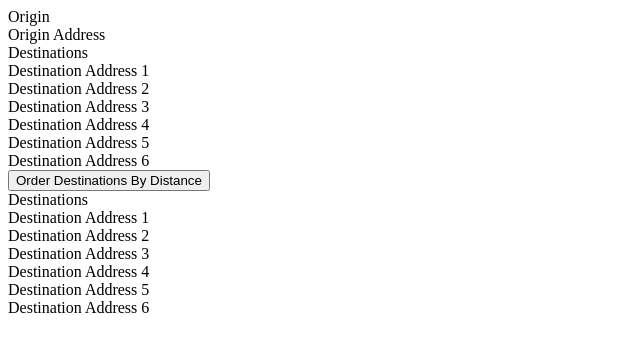
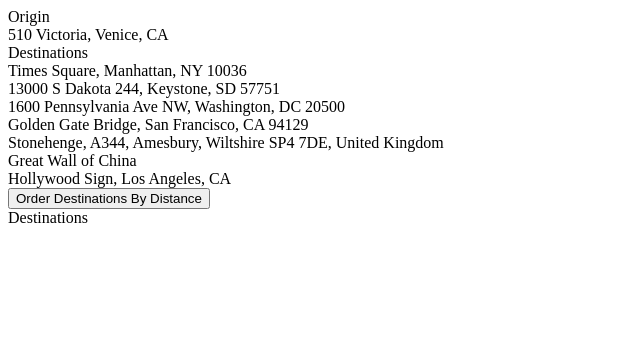
Before and after one commit to codercr/geocoding, a plain HTML site: page public/index.html in a window 1280 px wide. Shown: the whole page, without its empty margins (0-640 px from the left). Drawn offline with Linux system fonts and the light colour scheme; some packages are replaced by stand-ins of ours.

Commit message:
Add GeocodingView to start dom visualization (Basic ugly DOM render)

```diff
--- a/public/index.html
+++ b/public/index.html
@@ -5,6 +5,7 @@
     <script src="https://maps.googleapis.com/maps/api/js?libraries=places&libraries=geometry&v=3.exp"></script>
     <script src="/javascripts/widgets/Geocoding.js"></script>
     <script src="/javascripts/widgets/geocoding/Location.js"></script>
+    <script src="/javascripts/views/GeocodingView.js"></script>
 </head>
 <body>
 
@@ -12,21 +13,12 @@
     <div class="unsorted">
         <div class="origin">
             <div>Origin</div>
-            <div class="addresses">
-                <div class="address">Origin Address</div>
-            </div>
+            <div class="addresses"></div>
         </div>
 
         <div class="destinations">
             <div>Destinations</div>
-            <div class="addresses">
-                <div class="address">Destination Address 1</div>
-                <div class="address">Destination Address 2</div>
-                <div class="address">Destination Address 3</div>
-                <div class="address">Destination Address 4</div>
-                <div class="address">Destination Address 5</div>
-                <div class="address">Destination Address 6</div>
-            </div>
+            <div class="addresses"></div>
         </div>
     </div>
     <div class="sortButton">
@@ -36,18 +28,24 @@
         <div class="origin"></div>
         <div class="destinations">
             <div>Destinations</div>
-            <div class="addresses">
-                <div class="address">Destination Address 1</div>
-                <div class="address">Destination Address 2</div>
-                <div class="address">Destination Address 3</div>
-                <div class="address">Destination Address 4</div>
-                <div class="address">Destination Address 5</div>
-                <div class="address">Destination Address 6</div>
-            </div>
+            <div class="addresses"></div>
         </div>
     </div>
 </div>
 
+<script>
+    var attachPoint = document.querySelector("#geocodingContent"),
+        origin = "510 Victoria, Venice, CA",
+        destinations = [
+            "Times Square, Manhattan, NY 10036",
+            "13000 S Dakota 244, Keystone, SD 57751",
+            "1600 Pennsylvania Ave NW, Washington, DC 20500",
+            "Golden Gate Bridge, San Francisco, CA 94129",
+            "Stonehenge, A344, Amesbury, Wiltshire SP4 7DE, United Kingdom",
+            "Great Wall of China",
+            "Hollywood Sign, Los Angeles, CA"
+        ], geocodingView = new GeocodingView(attachPoint, origin, destinations);
+</script>
 
 </body>
 </html>
--- a/public/javascripts/views/GeocodingView.js
+++ b/public/javascripts/views/GeocodingView.js
@@ -1,5 +1,16 @@
 (function () {
-    var GeocodingView = function GeocodingView(attachPoint, origin, destinations) {
+    var createSortButtonCallback = function createSortButtonCallback(geocodingView) {
+            return function () {
+                geocodingView._sortButtonClicked();
+            }
+        },
+        createGeocodeCallback = function createGeocodeCallback(geocodingView) {
+            return function (geocoding) {
+                geocodingView._geocoding = geocoding;
+                geocodingView._renderSorted();
+            }
+        },
+        GeocodingView = function GeocodingView(attachPoint, origin, destinations) {
 
             if (!(typeof attachPoint === "object" && attachPoint instanceof Element)) {
                 throw new TypeError("Parameter attachPoint requires a DOM element");
@@ -13,7 +24,76 @@
                 throw new TypeError("Parameter destinations requires an array");
             }
 
+            this._origin = origin;
+            this._destinations = destinations;
+
+            // Unsorted Origin Address Node
+            this._unsortedOriginNode = attachPoint.querySelector(".unsorted .origin .addresses");
+
+            // Unsorted Destinations Address Node
+            this._unsortedDestinationsNode = attachPoint.querySelector(".unsorted .destinations .addresses");
+
+            // Sorted Destinations Address Node
+            this._sortedDestinationsNode = attachPoint.querySelector(".sorted .destinations .addresses");
+
+            // sortButton Node
+            this._sortButtonNode = attachPoint.querySelector(".sortButton button");
+
+            // Add sortButon click event listener
+            this._sortButtonNode.addEventListener("click", createSortButtonCallback(this));
+
+            this._renderUnsorted();
+
             return this;
+        };
+
+    GeocodingView.prototype._renderUnsorted = function _renderUnsorted() {
+        this._createAndAppendUnsortedOrigin();
+        this._createAndAppendUnsortedDestinations();
+    };
+
+    GeocodingView.prototype._createAndAppendUnsortedOrigin = function _createAndAppendUnsortedOrigin() {
+        var addressElement = this._createAddressElement(this._origin);
+        this._unsortedOriginNode.appendChild(addressElement);
+    };
+
+    GeocodingView.prototype._createAndAppendUnsortedDestinations = function _createAndAppendUnsortedDestinations() {
+        var destinations = this._destinations,
+            addressElement, i;
+
+        for (i = 0; i < destinations.length; i++) {
+            addressElement = this._createAddressElement(destinations[i]);
+            this._unsortedDestinationsNode.appendChild(addressElement);
+        }
+
+    };
+
+    GeocodingView.prototype._sortButtonClicked = function _sortButtonClicked() {
+        // Geocoding library
+        new Geocoding(this._origin, this._destinations, createGeocodeCallback(this));
+    };
+
+    GeocodingView.prototype._renderSorted = function _renderSorted() {
+        this._createAndAppendSortedDestinations();
+    };
+
+    GeocodingView.prototype._createAndAppendSortedDestinations = function _createAndAppendSortedDestinations() {
+        var destinations = this._geocoding.destinationsOrderedByDistance(),
+            addressElement, i;
+
+        for (i = 0; i < destinations.length; i++) {
+            addressElement = this._createAddressElement(destinations[i]);
+            this._sortedDestinationsNode.appendChild(addressElement);
+        }
+
+    };
+
+    GeocodingView.prototype._createAddressElement = function _createAddressElement(address) {
+        var addressElement = document.createElement("div");
+
+        addressElement.innerHTML = address;
+
+        return addressElement;
     };
 
     window.GeocodingView = GeocodingView;
```
Also changed, not shown: spec/javascripts/views/GeocodingViewSpec.js (+49 -0 lines). Lines whose indentation alone changed are shown as unchanged.
